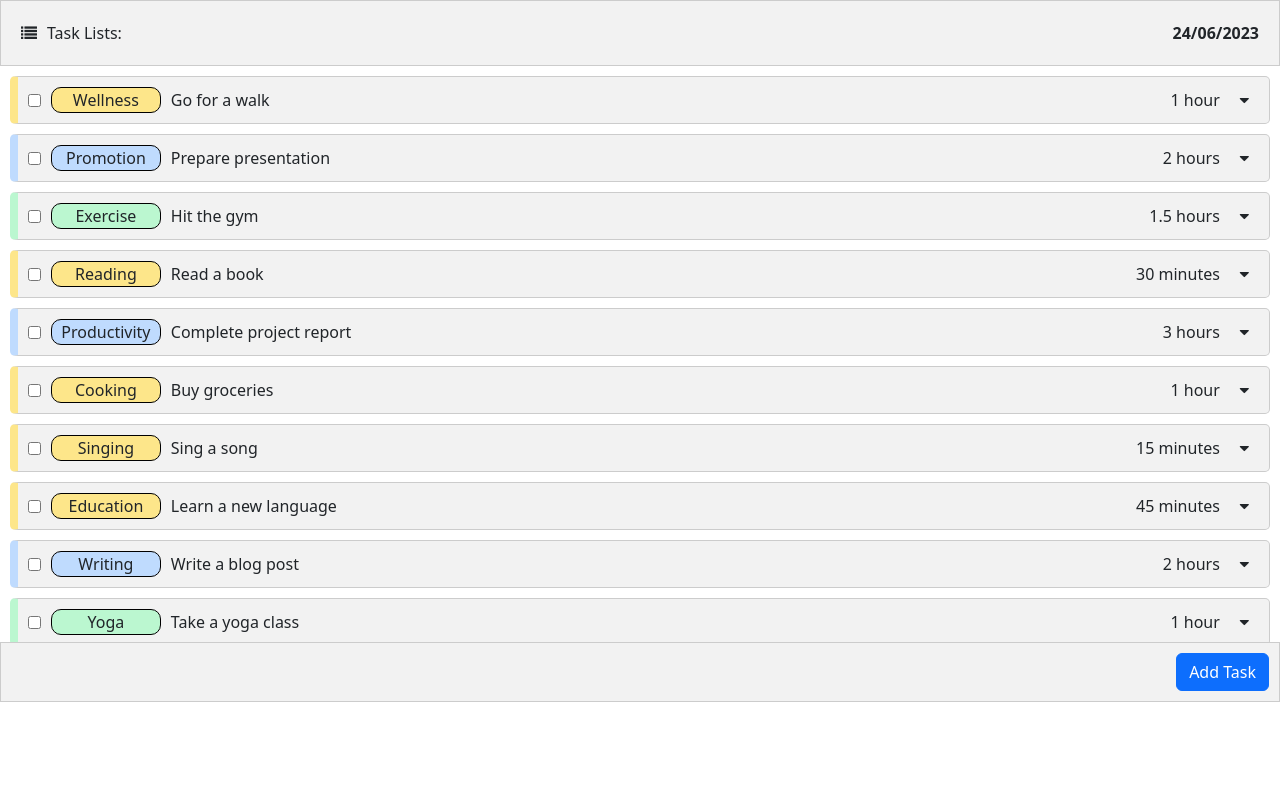
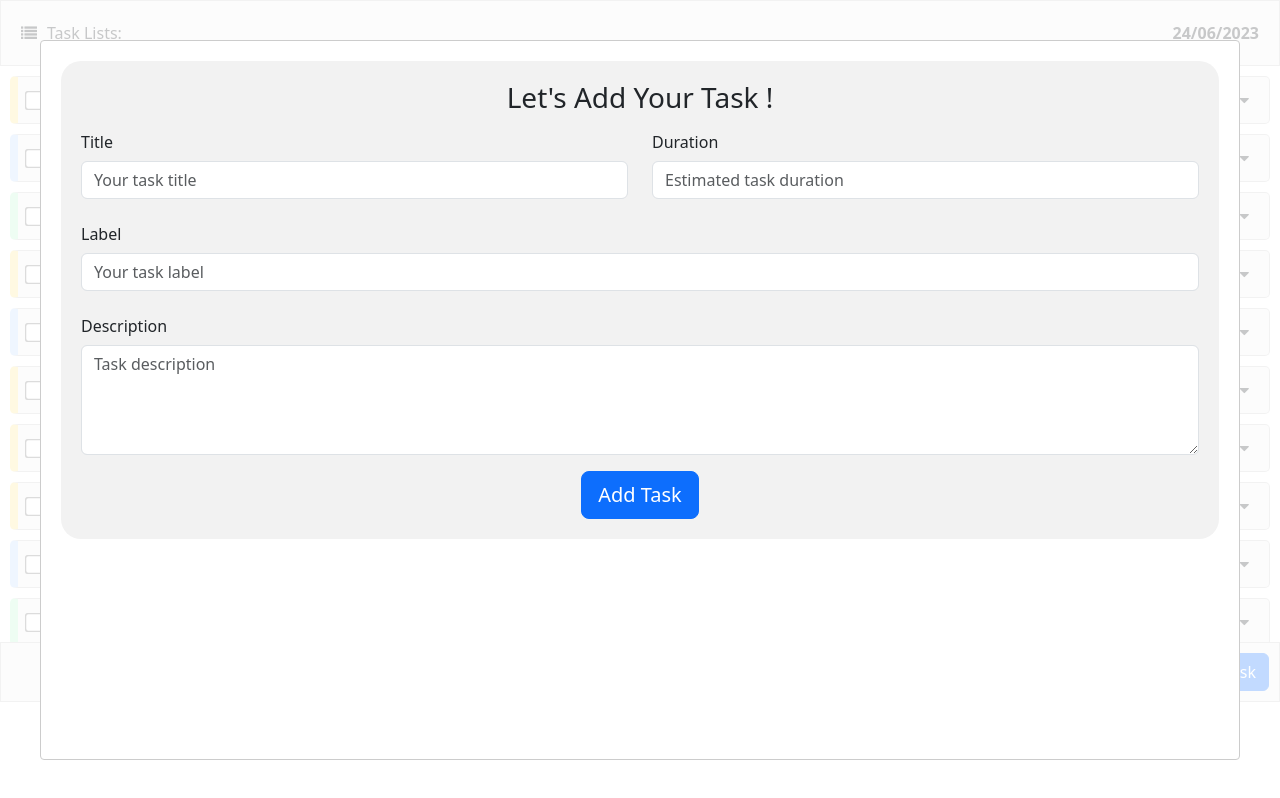
Before and after one commit to HasithaHewakuruppu/COSC3506-Software-Engineering, a Next.js app: page /tests/listPage in a window 1280 px wide. Both pictures are taken after a click on the button "Add Task". Built offline with nearby package versions, Linux system fonts and the light colour scheme.

Commit message:
add option to add task in to-do list, the UI

```diff
--- /dev/null
+++ b/components/AddItemForm.js
@@ -0,0 +1,111 @@
+import React, { useState } from 'react'
+import styles from '../styles/AddItemForm.module.css'
+
+function AddItemForm({ onAddItem }) {
+  const [title, setTitle] = useState('')
+  const [duration, setDuration] = useState('')
+  const [description, setDescription] = useState('')
+  const [category, setCategory] = useState('')
+  const [label, setLabel] = useState('')
+
+  function handleSubmit(e) {
+    e.preventDefault()
+
+    // Create the item object
+    const newItem = {
+      title,
+      duration,
+      description,
+      label: {
+        category,
+        name: label,
+      },
+    }
+
+    // Call the onAddItem callback with the new item
+    onAddItem(newItem)
+
+    // Reset form fields
+    setTitle('')
+    setDuration('')
+    setDescription('')
+    setCategory('')
+    setLabel('')
+  }
+
+  return (
+    <div className={styles.modalContainer}>
+      <div className={styles.container}>
+        <h3 className="text-center">Let's Add Your Task !</h3>
+        <form
+          className={styles.formContainer}
+          id="contactForm"
+          name="contactForm"
+        >
+          <div className="row">
+            <div className="col-md-6 form-group mb-3">
+              <label className="col-form-label">Title</label>
+              <input
+                type="text"
+                className="form-control"
+                name="name"
+                id="name"
+                placeholder="Your task title"
+                value={title}
+                onChange={(e) => setTitle(e.target.value)}
+              />
+            </div>
+            <div className="col-md-6 form-group mb-3">
+              <label className="col-form-label">Duration</label>
+              <input
+                type="email"
+                className="form-control"
+                name="email"
+                id="email"
+                placeholder="Estimated task duration"
+                value={duration}
+                onChange={(e) => setDuration(e.target.value)}
+              />
+            </div>
+          </div>
+          <div className="row">
+            <div className="col-md-12 form-group mb-3">
+              <label className="col-form-label">Label</label>
+              <input
+                type="text"
+                className="form-control"
+                name="subject"
+                id="subject"
+                placeholder="Your task label"
+                value={category}
+                onChange={(e) => setCategory(e.target.value)}
+              />
+            </div>
+          </div>
+          <div className="row">
+            <div className="col-md-12 form-group mb-3">
+              <label className="col-form-label">Description</label>
+              <textarea
+                className="form-control"
+                name="message"
+                id="message"
+                cols="30"
+                rows="4"
+                placeholder="Task description"
+                value={description}
+                onChange={(e) => setDescription(e.target.value)}
+              ></textarea>
+            </div>
+          </div>
+        </form>
+        <div className={styles.buttonContainer}>
+          <button className="btn btn-primary btn-lg" onClick={handleSubmit}>
+            Add Task
+          </button>
+        </div>
+      </div>
+    </div>
+  )
+}
+
+export default AddItemForm
--- a/components/List.js
+++ b/components/List.js
@@ -1,9 +1,22 @@
-import React from 'react'
+import React, { useState } from 'react'
+import Modal from 'react-modal'
+import AddItemForm from './AddItemForm'
 import ListItem from './ListItem'
 import styles from '../styles/List.module.css'
 
+Modal.setAppElement('#__next')
+
 export default function List({ items }) {
+  const [isModalOpen, setIsModalOpen] = useState(false)
   const currentDate = new Date().toLocaleDateString('en-GB')
+
+  function openModal() {
+    setIsModalOpen(true)
+  }
+
+  function closeModal() {
+    setIsModalOpen(false)
+  }
 
   return (
     <div>
@@ -29,10 +42,21 @@ export default function List({ items }) {
         ))}
       </div>
       <div className={styles.lowerSubContainer}>
-        <button className={`${styles.button} btn btn-primary`}>
+        <button
+          className={`${styles.button} btn btn-primary`}
+          onClick={openModal}
+        >
           <p className={styles.content}>Add Task</p>
         </button>
       </div>
+      <Modal
+        isOpen={isModalOpen}
+        onRequestClose={closeModal}
+        contentLabel="Add Task Modal"
+        transparent={true}
+      >
+        <AddItemForm />
+      </Modal>
     </div>
   )
 }
--- a/components/ListItem.js
+++ b/components/ListItem.js
@@ -32,7 +32,7 @@ function ListItem(props) {
   return (
     <div className={`${styles.itemContainer} ${categoryColor}`}>
       <div className={styles.unexpandedContainer}>
-        <input type="checkbox" />
+        <input type="checkbox" className={styles.checkbox} />
         <div className={`${styles.label} ${labelColor}`}>
           <p className={styles.pEdit}>{props.label}</p>
         </div>
--- a/package.json
+++ b/package.json
@@ -18,6 +18,7 @@
     "plotly.js": "^2.24.2",
     "react": "18.2.0",
     "react-dom": "18.2.0",
+    "react-modal": "^3.16.1",
     "react-plotly.js": "^2.6.0",
     "react-select": "^5.7.3",
     "react-spinners": "^0.13.8",
--- /dev/null
+++ b/styles/AddItemForm.module.css
@@ -0,0 +1,28 @@
+/* .modalContainer{
+  position: fixed;
+  top: 0;
+  left: 0;
+  right: 0;
+  bottom: 0;
+  display: flex;
+  align-items: center;
+  justify-content: center;
+} */
+
+.container {
+  background-color: #f2f2f2;
+  padding: 20px;
+  border-radius: 20px;
+  max-width: 100%;
+  max-height: 100%;
+}
+
+.buttonContainer {
+  display: flex;
+  justify-content: center;
+  align-items: center;
+}
+
+.formContainer {
+  margin-bottom: 0px;
+}
--- a/styles/ListItem.module.css
+++ b/styles/ListItem.module.css
@@ -16,6 +16,10 @@
 .expandedContainer {
   border-top: 1px solid rgba(117, 117, 117, 0.491);
   margin-top: 5px;
+}
+
+.checkbox {
+  transform: scale(1.5);
 }
 
 .listItem {
```
Also changed, not shown: 1 other file (tests, documents, lock files or other folders).
